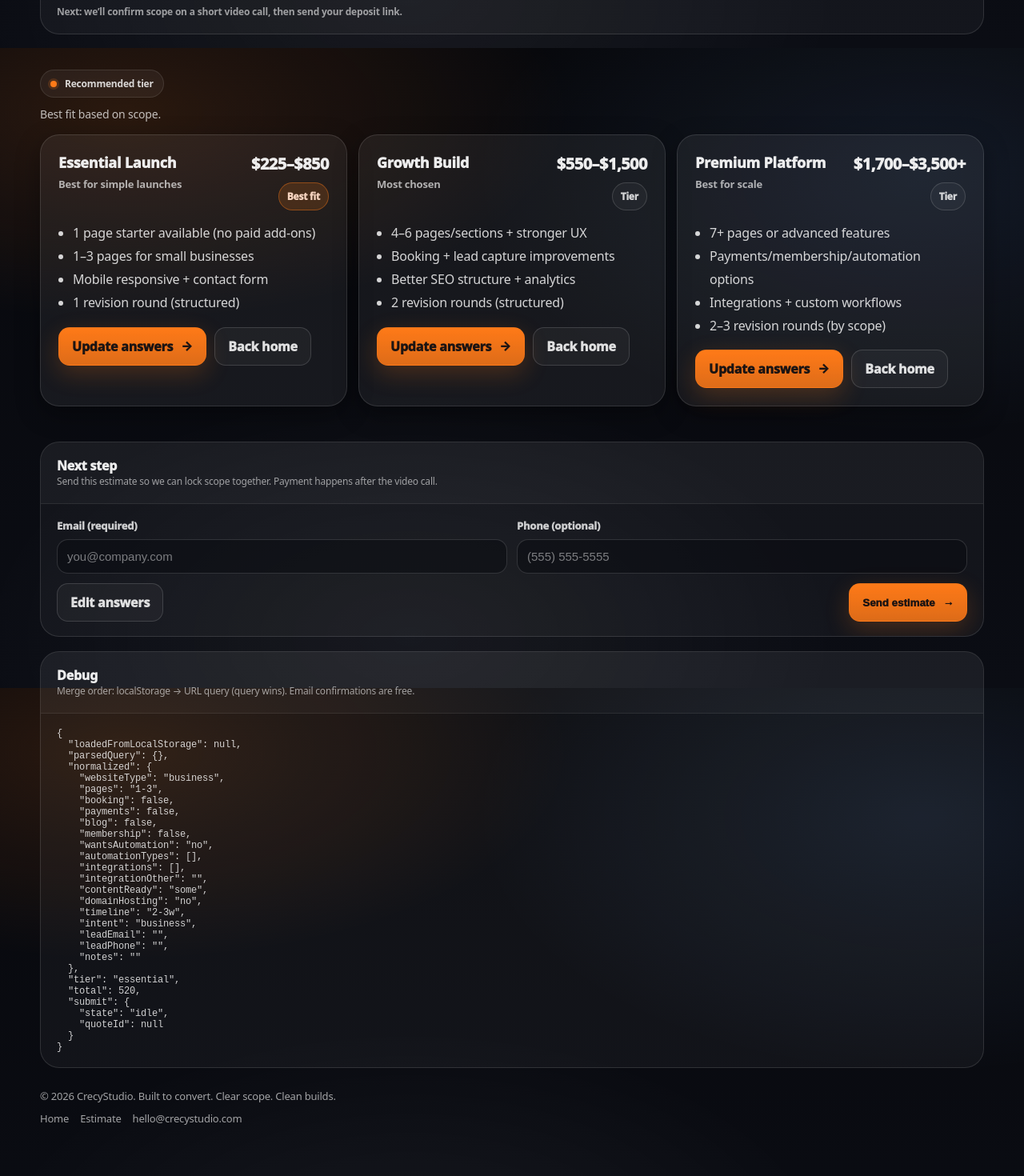
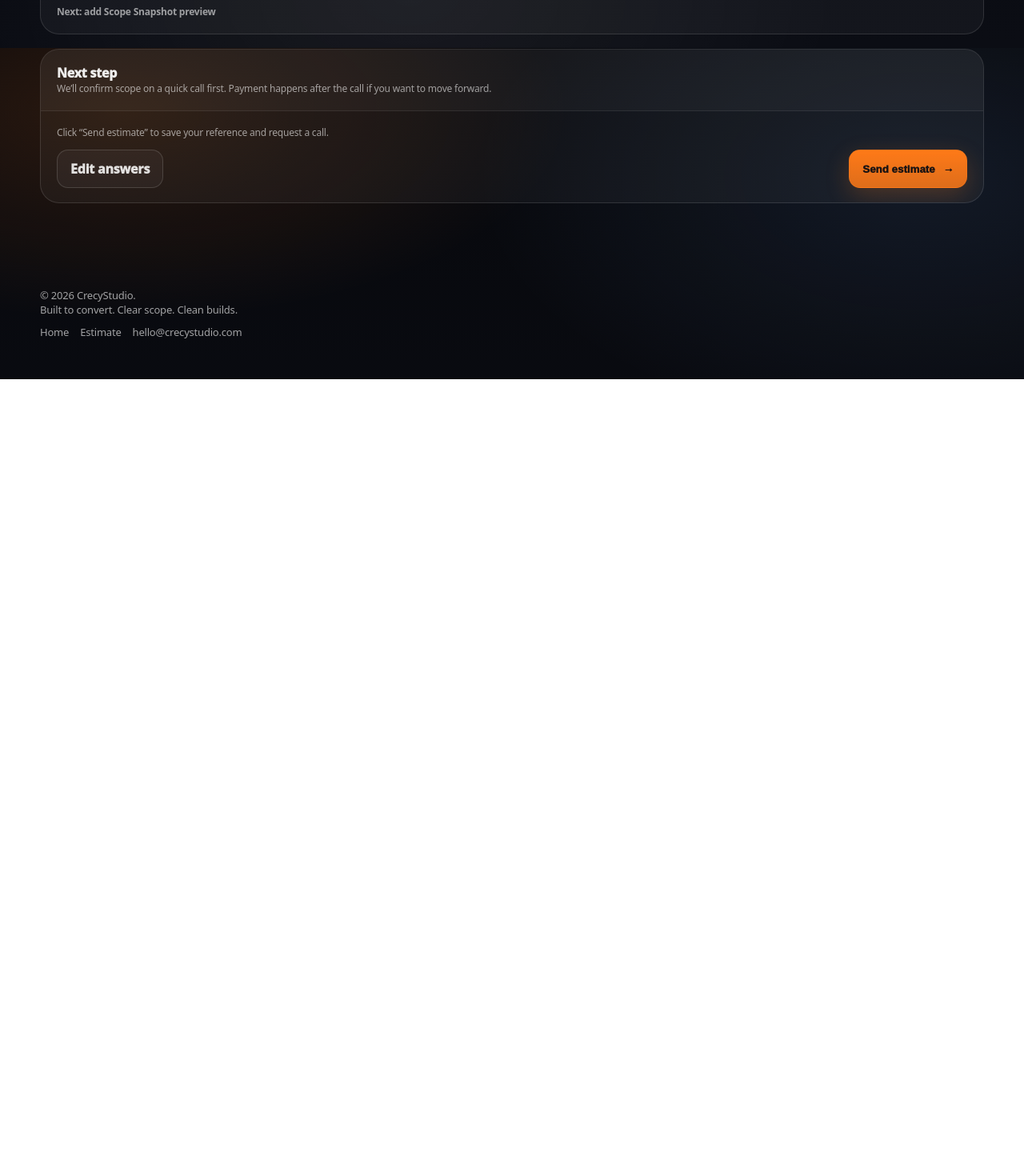
Before and after one commit to kkoly10/website-builder, a Next.js app: page /estimate in a window 1280 px wide. Shown: the part 740-2210 px from the top of the page at 80% size. After the commit the page ends 1214 px from the top, so only its background shows below. Built offline with nearby package versions, Linux system fonts and the light colour scheme.

Commit message:
Update EstimateClient.tsx

```diff
--- a/app/estimate/EstimateClient.tsx
+++ b/app/estimate/EstimateClient.tsx
@@ -1,3 +1,4 @@
+// app/estimate/EstimateClient.tsx
 "use client";
 
 import Link from "next/link";
@@ -109,18 +110,6 @@ function bucketPages(max: number): PagesBucket {
   return "9+";
 }
 
-/**
- * Price model (your new vision):
- * - pages=1 => base 225 always (add-ons stack)
- * - pages=1–3 => base 400 always (add-ons stack)
- * - pages=4–6 => base 550 + add-ons
- * - pages=6–8 => base 550 + scope bump + add-ons
- * - pages=9+ => base 550 + bigger scope bump + add-ons
- *
- * Included rules:
- * - Email confirmations is free
- * - Blog is $0 when pages >= 4–6 (light blog)
- */
 function computeEstimate(n: Normalized) {
   const lines: BreakdownLine[] = [];
 
@@ -148,7 +137,7 @@ function computeEstimate(n: Normalized) {
     }
   }
 
-  // Website type adjustments (small, not aggressive)
+  // Website type adjustments
   if (n.websiteType === "ecommerce") {
     lines.push({ label: "Ecommerce baseline", amount: 150 });
   } else if (n.websiteType === "portfolio") {
@@ -184,15 +173,11 @@ function computeEstimate(n: Normalized) {
     }
     if (paidAutoTypes.length > 0) {
       lines.push({ label: "Automations setup", amount: 200 });
-      lines.push({
-        label: `Automation types (${paidAutoTypes.length})`,
-        amount: paidAutoTypes.length * 40,
-      });
+      lines.push({ label: `Automation types (${paidAutoTypes.length})`, amount: paidAutoTypes.length * 40 });
     }
   }
 
   // Integrations
-  // If they picked Stripe/PayPal in integrations, treat it as Payments (so estimate matches intent)
   const integrations = [...n.integrations];
   const hasStripe = integrations.includes("Stripe payments");
   const hasPayPal = integrations.includes("PayPal payments");
@@ -213,7 +198,6 @@ function computeEstimate(n: Normalized) {
 
   for (const i of filteredIntegrations) {
     if (FREE_INTEGRATIONS.has(i)) continue;
-
     paidIntegrationCount += 1;
     const amt =
       i === "Mailchimp / email list" ? 60 :
@@ -226,7 +210,7 @@ function computeEstimate(n: Normalized) {
     lines.push({ label: `Integrations (${paidIntegrationCount})`, amount: integrationTotal });
   }
 
-  // Readiness (soft)
+  // Readiness
   if (n.contentReady === "some") lines.push({ label: "Partial content readiness", amount: 60 });
   if (n.contentReady === "not_ready") lines.push({ label: "Content not ready (help needed)", amount: 160 });
 
@@ -238,7 +222,9 @@ function computeEstimate(n: Normalized) {
   const low = Math.max(0, Math.round(total * 0.90));
   const high = Math.max(low + 1, Math.round(total * 1.15));
 
-  // Tier recommendation
+  const hasPaidAutomation = paidAutoTypes.length > 0;
+  const hasPaidIntegrations = paidIntegrationCount > 0;
+
   const pagesMax =
     n.pages === "1" ? 1 :
     n.pages === "1-3" ? 3 :
@@ -246,51 +232,12 @@ function computeEstimate(n: Normalized) {
     n.pages === "6-8" ? 8 :
     12;
 
-  const hasPaidAutomation = paidAutoTypes.length > 0;
-  const hasPaidIntegrations = paidIntegrationCount > 0;
-
   let tier: "essential" | "growth" | "premium" = "essential";
   if (pagesMax >= 9 || n.payments || n.membership || hasPaidAutomation) tier = "premium";
   else if (pagesMax >= 4 || n.booking || hasPaidIntegrations || n.websiteType === "ecommerce") tier = "growth";
   else tier = total > 850 ? "growth" : "essential";
 
-  const hasPaidAddons =
-    n.booking ||
-    n.payments ||
-    n.membership ||
-    hasPaidAutomation ||
-    (n.blog && (n.pages === "1" || n.pages === "1-3")) ||
-    hasPaidIntegrations ||
-    inferredPayments ||
-    inferredBooking ||
-    n.contentReady !== "ready" ||
-    n.domainHosting !== "yes";
-
-  return { total, low, high, lines, tier, hasPaidAddons };
-}
-
-function buildScopeSnapshot(n: Normalized) {
-  const features = [
-    n.booking && "Booking",
-    n.payments && "Payments",
-    n.blog && "Blog",
-    n.membership && "Membership",
-  ].filter(Boolean);
-
-  return {
-    websiteType: n.websiteType,
-    pages: n.pages,
-    features,
-    wantsAutomation: n.wantsAutomation,
-    automationTypes: n.automationTypes,
-    integrations: n.integrations,
-    integrationOther: n.integrationOther,
-    contentReady: n.contentReady,
-    domainHosting: n.domainHosting,
-    timeline: n.timeline,
-    intent: n.intent,
-    notes: n.notes,
-  };
+  return { total, low, high, lines, tier };
 }
 
 export default function EstimateClient() {
@@ -298,15 +245,10 @@ export default function EstimateClient() {
 
   const [loadedFromLocalStorage, setLoadedFromLocalStorage] = useState<any>(null);
 
-  // editable fields for submit (so estimate page can work even if missing email/phone)
-  const [email, setEmail] = useState("");
-  const [phone, setPhone] = useState("");
+  const [saving, setSaving] = useState(false);
+  const [saveError, setSaveError] = useState<string | null>(null);
+  const [saved, setSaved] = useState<{ quoteId: string; publicToken: string } | null>(null);
 
-  const [submitState, setSubmitState] = useState<"idle" | "submitting" | "success" | "error">("idle");
-  const [submitError, setSubmitError] = useState<string>("");
-  const [quoteId, setQuoteId] = useState<string>("");
-
-  // Load localStorage intake
   useEffect(() => {
     try {
       const raw = window.localStorage.getItem(LS_KEY);
@@ -321,7 +263,6 @@ export default function EstimateClient() {
     }
   }, []);
 
-  // Parse query ONLY for keys present (so query can “win” cleanly)
   const parsedQuery = useMemo(() => {
     const has = (k: string) => sp.has(k);
     const get = (k: string) => sp.get(k);
@@ -355,13 +296,11 @@ export default function EstimateClient() {
     return q;
   }, [sp]);
 
-  // Merge order: localStorage -> URL query (query wins)
   const merged = useMemo(() => {
     const base = loadedFromLocalStorage && typeof loadedFromLocalStorage === "object" ? loadedFromLocalStorage : {};
     return { ...base, ...parsedQuery };
   }, [loadedFromLocalStorage, parsedQuery]);
 
-  // Normalize merged source into what pricing uses
   const normalized: Normalized = useMemo(() => {
     const { max } = parsePagesMax(merged.pages);
     const pages = bucketPages(max);
@@ -396,38 +335,47 @@ export default function EstimateClient() {
 
   const estimate = useMemo(() => computeEstimate(normalized), [normalized]);
 
-  // initialize email/phone inputs from normalized
-  useEffect(() => {
-    setEmail((prev) => (prev ? prev : normalized.leadEmail));
-    setPhone((prev) => (prev ? prev : normalized.leadPhone));
-  }, [normalized.leadEmail, normalized.leadPhone]);
-
   const headerMessage =
     "One-page starter from $225 (no paid add-ons). 1–3 pages from $400 (no paid add-ons). 4–6 pages start at $550 + add-ons. We’ll confirm final scope together before you pay a deposit.";
 
-  async function submitEstimate() {
-    const cleanEmail = String(email ?? "").trim().toLowerCase();
-    const cleanPhone = String(phone ?? "").trim();
+  async function saveQuote() {
+    setSaveError(null);
 
-    if (!cleanEmail || !cleanEmail.includes("@")) {
-      setSubmitState("error");
-      setSubmitError("Please enter a valid email before sending your estimate.");
+    if (!normalized.leadEmail || !normalized.leadEmail.includes("@")) {
+      setSaveError("Missing a valid email. Please go back and enter your email.");
       return;
     }
 
-    setSubmitState("submitting");
-    setSubmitError("");
+    setSaving(true);
+    try {
+      const scopeSnapshot = {
+        websiteType: normalized.websiteType,
+        pages: normalized.pages,
+        features: [
+          normalized.booking && "Booking",
+          normalized.payments && "Payments",
+          normalized.blog && "Blog",
+          normalized.membership && "Membership",
+        ].filter(Boolean),
+        contentReady: normalized.contentReady,
+        domainHosting: normalized.domainHosting,
+        timeline: normalized.timeline,
+        intent: normalized.intent,
+        notes: normalized.notes,
+      };
 
-    try {
-      const payload = {
+      const res = await fetch("/api/submit-estimate", {
+        method: "POST",
+        headers: { "Content-Type": "application/json" },
+        body: JSON.stringify({
           source: "estimate",
           lead: {
-          email: cleanEmail,
-          phone: cleanPhone || undefined,
+            email: normalized.leadEmail,
+            phone: normalized.leadPhone || undefined,
           },
-        intakeRaw: merged ?? {},
+          intakeRaw: merged,
           intakeNormalized: normalized,
-        scopeSnapshot: buildScopeSnapshot(normalized),
+          scopeSnapshot,
           estimate: {
             total: estimate.total,
             low: estimate.low,
@@ -435,36 +383,22 @@ export default function EstimateClient() {
             tierRecommended: estimate.tier,
           },
           debug: {
-          note: "Submitted from /estimate",
-          mergedSourceKeys: Object.keys(merged ?? {}),
+            parsedQuery,
+            savedFrom: "EstimateClient",
+            note: "Email confirmations are free.",
           },
-      };
-
-      const res = await fetch("/api/submit-estimate", {
-        method: "POST",
-        headers: { "content-type": "application/json" },
-        body: JSON.stringify(payload),
+        }),
       });
 
-      const data = await res.json().catch(() => ({}));
+      const json = await res.json();
+      if (!res.ok) throw new Error(json?.error || "Failed to save quote.");
 
-      if (!res.ok) {
-        throw new Error(data?.error || "Failed to submit estimate.");
+      setSaved({ quoteId: json.quoteId, publicToken: json.publicToken });
+    } catch (e: any) {
+      setSaveError(e?.message || "Something went wrong.");
+    } finally {
+      setSaving(false);
     }
-
-      const newQuoteId = String(data?.quoteId ?? "").trim();
-      setQuoteId(newQuoteId);
-      setSubmitState("success");
-    } catch (e: any) {
-      setSubmitState("error");
-      setSubmitError(e?.message || "Failed to submit estimate.");
-    }
-  }
-
-  function copy(text: string) {
-    try {
-      navigator.clipboard.writeText(text);
-    } catch {}
   }
 
   return (
@@ -534,272 +468,56 @@ export default function EstimateClient() {
           </div>
 
           <div className="smallNote" style={{ marginTop: 8, fontWeight: 900 }}>
-            Next: we’ll confirm scope on a short video call, then send your deposit link.
+            Next: add Scope Snapshot preview
           </div>
         </div>
       </section>
 
       <div style={{ height: 18 }} />
 
-      {/* Recommended tier cards */}
-      <section className="sectionSm">
-        <div className="kicker">
-          <span className="kickerDot" aria-hidden="true" />
-          Recommended tier
-        </div>
-        <div style={{ height: 10 }} />
-        <div className="pDark">Best fit based on scope.</div>
-
-        <div style={{ height: 14 }} />
-
-        <div className="tierGrid">
-          <TierCard
-            title="Essential Launch"
-            sub="Best for simple launches"
-            price="$225–$850"
-            best={estimate.tier === "essential"}
-            bullets={[
-              "1 page starter available (no paid add-ons)",
-              "1–3 pages for small businesses",
-              "Mobile responsive + contact form",
-              "1 revision round (structured)",
-            ]}
-          />
-          <TierCard
-            title="Growth Build"
-            sub="Most chosen"
-            price="$550–$1,500"
-            best={estimate.tier === "growth"}
-            bullets={[
-              "4–6 pages/sections + stronger UX",
-              "Booking + lead capture improvements",
-              "Better SEO structure + analytics",
-              "2 revision rounds (structured)",
-            ]}
-          />
-          <TierCard
-            title="Premium Platform"
-            sub="Best for scale"
-            price="$1,700–$3,500+"
-            best={estimate.tier === "premium"}
-            bullets={[
-              "7+ pages or advanced features",
-              "Payments/membership/automation options",
-              "Integrations + custom workflows",
-              "2–3 revision rounds (by scope)",
-            ]}
-          />
-        </div>
-      </section>
-
-      <div style={{ height: 18 }} />
-
-      {/* Next step / Submit */}
       <section className="panel">
         <div className="panelHeader">
           <div style={{ fontWeight: 950 }}>Next step</div>
           <div className="smallNote">
-            Send this estimate so we can lock scope together. Payment happens after the video call.
+            We’ll confirm scope on a quick call first. Payment happens after the call if you want to move forward.
           </div>
         </div>
 
         <div className="panelBody" style={{ display: "grid", gap: 12 }}>
-          <div className="grid2">
-            <div>
-              <div className="fieldLabel">Email (required)</div>
-              <input
-                className="input"
-                value={email}
-                onChange={(e) => setEmail(e.target.value)}
-                placeholder="you@company.com"
-              />
+          {saveError ? <div style={{ color: "#ff6b6b", fontWeight: 900 }}>{saveError}</div> : null}
+
+          {saved ? (
+            <div className="smallNote">
+              ✅ Saved. Your reference ID is <code>{saved.quoteId}</code>.
             </div>
-            <div>
-              <div className="fieldLabel">Phone (optional)</div>
-              <input
-                className="input"
-                value={phone}
-                onChange={(e) => setPhone(e.target.value)}
-                placeholder="(555) 555-5555"
-              />
-            </div>
-          </div>
-
-          {submitState === "error" && (
-            <div
-              style={{
-                border: "1px solid rgba(255,120,120,0.35)",
-                background: "rgba(255,120,120,0.10)",
-                borderRadius: 14,
-                padding: 12,
-                color: "rgba(255,220,220,0.95)",
-                fontWeight: 800,
-              }}
-            >
-              {submitError}
+          ) : (
+            <div className="smallNote">
+              Click “Send estimate” to save your reference and request a call.
             </div>
           )}
 
-          {submitState === "success" && (
-            <div
-              style={{
-                border: "1px solid rgba(140,255,190,0.35)",
-                background: "rgba(140,255,190,0.10)",
-                borderRadius: 14,
-                padding: 12,
-                color: "rgba(210,255,230,0.95)",
-              }}
-            >
-              <div style={{ fontWeight: 950, marginBottom: 6 }}>Saved ✅</div>
-              <div className="smallNote" style={{ marginTop: 6 }}>
-                Reference ID:{" "}
-                <code style={{ fontWeight: 900 }}>{quoteId || "(missing)"}</code>{" "}
-                {quoteId ? (
-                  <button
-                    type="button"
-                    className="btn btnGhost"
-                    style={{ padding: "8px 10px", marginLeft: 8 }}
-                    onClick={() => copy(quoteId)}
-                  >
-                    Copy
-                  </button>
-                ) : null}
-              </div>
-              <div className="smallNote" style={{ marginTop: 8 }}>
-                Next: book your scope call. After the call, we lock scope and send your deposit link.
-              </div>
-            </div>
-          )}
-
-          <div className="row" style={{ justifyContent: "space-between" }}>
+          <div className="row" style={{ justifyContent: "space-between", flexWrap: "wrap", gap: 10 }}>
             <Link className="btn btnGhost" href="/build">
               Edit answers
             </Link>
 
-            {submitState !== "success" ? (
-              <button
-                type="button"
-                className="btn btnPrimary"
-                onClick={submitEstimate}
-                disabled={submitState === "submitting"}
-              >
-                {submitState === "submitting" ? "Sending..." : "Send estimate"}{" "}
-                <span className="btnArrow">→</span>
+            {!saved ? (
+              <button className="btn btnPrimary" onClick={saveQuote} disabled={saving}>
+                {saving ? "Saving…" : "Send estimate"} <span className="btnArrow">→</span>
               </button>
             ) : (
-              <Link className="btn btnPrimary" href={`/book${quoteId ? `?quoteId=${encodeURIComponent(quoteId)}` : ""}`}>
-                Book video call <span className="btnArrow">→</span>
+              <Link
+                className="btn btnPrimary"
+                href={`/book?quoteId=${encodeURIComponent(saved.quoteId)}&t=${encodeURIComponent(
+                  saved.publicToken
+                )}&email=${encodeURIComponent(normalized.leadEmail)}&phone=${encodeURIComponent(normalized.leadPhone || "")}`}
+              >
+                Request a call <span className="btnArrow">→</span>
               </Link>
             )}
           </div>
-
-          {/* Optional internal link for you (admin). Keep subtle. */}
-          {submitState === "success" && quoteId ? (
-            <div className="smallNote" style={{ opacity: 0.75 }}>
-              Admin:{" "}
-              <a
-                href={`/internal/preview?quoteId=${encodeURIComponent(quoteId)}`}
-                style={{ textDecoration: "underline" }}
-              >
-                view saved quote
-              </a>
-            </div>
-          ) : null}
         </div>
       </section>
-
-      <div style={{ height: 18 }} />
-
-      {/* Debug */}
-      <section className="panel">
-        <div className="panelHeader">
-          <div style={{ fontWeight: 950 }}>Debug</div>
-          <div className="smallNote">
-            Merge order: localStorage → URL query (query wins). Email confirmations are free.
-          </div>
-        </div>
-        <div className="panelBody">
-          <pre
-            style={{
-              margin: 0,
-              whiteSpace: "pre-wrap",
-              wordBreak: "break-word",
-              fontSize: 12,
-              color: "rgba(255,255,255,0.80)",
-            }}
-          >
-{JSON.stringify(
-  {
-    loadedFromLocalStorage: loadedFromLocalStorage ?? null,
-    parsedQuery,
-    normalized,
-    tier: estimate.tier,
-    total: estimate.total,
-    submit: { state: submitState, quoteId: quoteId || null },
-  },
-  null,
-  2
-)}
-          </pre>
-        </div>
-      </section>
-
-      <div className="footer">
-        © {new Date().getFullYear()} CrecyStudio. Built to convert. Clear scope. Clean builds.
-        <div className="footerLinks">
-          <Link href="/">Home</Link>
-          <Link href="/estimate">Estimate</Link>
-          <a href="mailto:hello@crecystudio.com">hello@crecystudio.com</a>
-        </div>
-      </div>
     </main>
   );
 }
-
-function TierCard({
-  title,
-  sub,
-  price,
-  bullets,
-  best,
-}: {
-  title: string;
-  sub: string;
-  price: string;
-  bullets: string[];
-  best?: boolean;
-}) {
-  return (
-    <div className="card cardHover">
-      <div className="cardInner">
-        <div className="tierHead">
-          <div>
-            <div className="tierName">{title}</div>
-            <div className="tierSub">{sub}</div>
-          </div>
-          <div style={{ textAlign: "right" }}>
-            <div className="tierPrice">{price}</div>
-            <div className={`badge ${best ? "badgeHot" : ""}`} style={{ marginTop: 10 }}>
-              {best ? "Best fit" : "Tier"}
-            </div>
-          </div>
-        </div>
-
-        <ul className="tierList">
-          {bullets.map((b) => (
-            <li key={b}>{b}</li>
-          ))}
-        </ul>
-
-        <div className="tierCTA">
-          <Link className="btn btnPrimary" href="/build">
-            Update answers <span className="btnArrow">→</span>
-          </Link>
-          <Link className="btn btnGhost" href="/">
-            Back home
-          </Link>
-        </div>
-      </div>
-    </div>
-  );
-}
```
Lines whose indentation alone changed are shown as unchanged.
